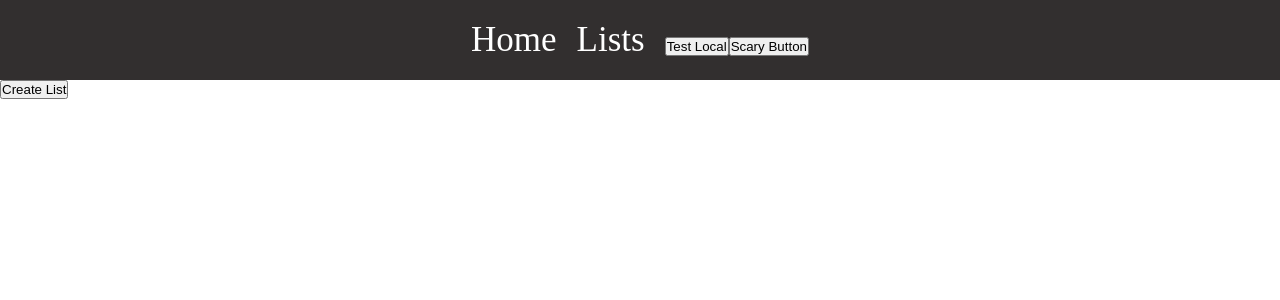
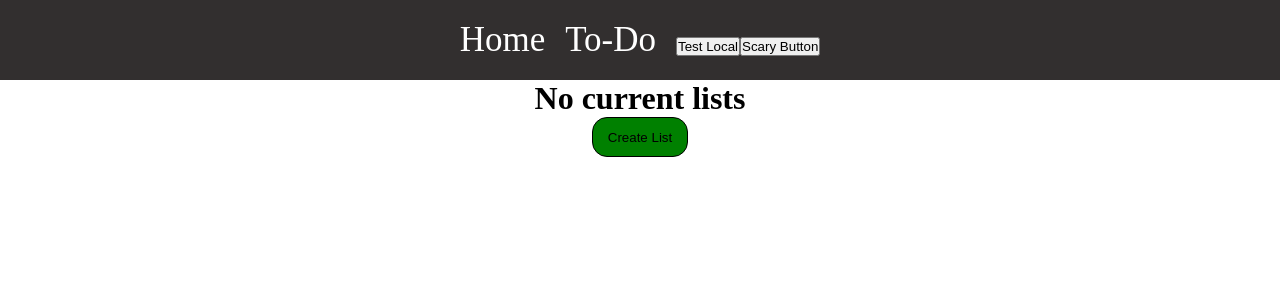
Before and after one commit to trevorfar/To-Do_list, a React (Vite) app in the folder react-app/: page /ListsHome in a window 1280 px wide. Shown: the top 300 px of the page. Built offline with nearby package versions, Linux system fonts and the light colour scheme; no server answers.

Commit message:
almost done

```diff
--- /dev/null
+++ b/react-app/src/Components/ListEndpoint/AddList.tsx
@@ -0,0 +1,39 @@
+import React from 'react';
+import './addList.css'
+interface EmptyProps {
+  setList: React.Dispatch<React.SetStateAction<string[]>>;
+}
+
+const addList = async (setList: React.Dispatch<React.SetStateAction<string[]>>) => {
+  const list_name = window.prompt('Enter List Name:');
+  const user_id = localStorage.getItem('user_id');
+
+  if (list_name && user_id) {
+    const response = await fetch('http://localhost:3300/addList', {
+      method: 'POST',
+      headers: {
+        'Content-Type': 'application/json'
+      },
+      body: JSON.stringify({ user_id, list_name })
+    });
+
+    if (response.ok) {
+      console.log('List added successfully!');
+      console.log("123"+ list_name);
+      setList((prevLists) => [...prevLists, list_name]); // Update state with new list name
+    } else {
+      console.error('Failed to add list:', response.statusText);
+    }
+  }
+};
+
+const AddList: React.FC<EmptyProps> = ({ setList }) => {
+  return (
+    <div className="container">
+      <div><h1>No current lists</h1></div>
+      <button className="Add-List" onClick={() => addList(setList)}>Create List</button>
+      </div>
+      );
+};
+
+export default AddList;
--- a/react-app/src/Components/ListEndpoint/Empty.tsx
+++ /dev/null
@@ -1,35 +0,0 @@
-import React, {useEffect} from 'react';
-const Empty: React.FC = () => {
-
-    const addList = async() =>{
-        const list_name = window.prompt('Enter List Name:');
-        const user_id = localStorage.getItem('user_id');
-
-        if (list_name && user_id) {
-            const response = await fetch('http://localhost:3300/addList', {
-                method: 'POST',
-                headers: {
-                    'Content-Type': 'application/json'
-                },
-                body: JSON.stringify({ user_id, list_name })
-            });
-
-            if (response.ok) {
-                console.log('Task added successfully!');
-                console.log(response);
-            } else {
-                console.error('Failed to add task:', response.statusText);
-            }
-        }
-    };
-
-
-
-
-
-    return (<>
-    <button onClick={addList}>Create List</button>
-    </>)
-}
-
-export default Empty
--- a/react-app/src/Components/ListEndpoint/ListPage.tsx
+++ b/react-app/src/Components/ListEndpoint/ListPage.tsx
@@ -17,7 +17,6 @@ const ListPage: React.FC<ListPageProps> = ({listName, lists}) => {
         <>
             <div className="container">
                 <div className="card-container">
-                <h1>{listName}</h1>
                     <TaskList list={list} listName={listName} />
                     <div className="outside-card">
                     <DropdownButton lists={lists} />
--- a/react-app/src/Components/ListEndpoint/ListsHome.tsx
+++ b/react-app/src/Components/ListEndpoint/ListsHome.tsx
@@ -1,6 +1,6 @@
 import React, { useState, useEffect } from 'react'
 import ListPage from './ListPage';
-import Empty from './Empty'
+import Empty from './AddList'
 
 const ListsHome: React.FC = () => {
     const [lists, setLists] = useState<string[]>([]);
@@ -31,7 +31,7 @@ const ListsHome: React.FC = () => {
     }, [])
 
     if (lists.length === 0) {
-        return <Empty />;
+        return <Empty setList={setLists}/>;
     }
 
 
--- /dev/null
+++ b/react-app/src/Components/ListEndpoint/addList.css
@@ -0,0 +1,20 @@
+.container{
+    display: flex;
+    flex-direction: column;
+    justify-content: center;
+    align-items: center;
+}
+
+.Add-List{
+
+    height: 40px;
+    cursor: pointer;
+    width: auto;
+    border-radius: 15px;
+    border: 1px solid black;
+    background-color: green;
+    padding: 0 15px;
+    display: flex;
+    justify-content: center;
+    align-items: center;
+}
--- a/react-app/src/Components/Navbar/Navbar.tsx
+++ b/react-app/src/Components/Navbar/Navbar.tsx
@@ -1,11 +1,10 @@
-  import React, {useState, useEffect } from 'react';
+  import React, {useEffect} from 'react';
   import { NavLink } from 'react-router-dom';
   import './navbar.css';
 
 
 
   const Navbar: React.FC = () => {
-    const [tasks, setTasks] = useState<string[]>([]);
     const testButton =  () => {
       for (let i = 0; i < localStorage.length; i++) {
         const key = localStorage.key(i);
@@ -34,8 +33,6 @@
 
           if (response.ok) {
               console.log('Task Queried successfully!');
-              const responseData = await response.json();
-              setTasks(responseData.listNames);
               } else {
               console.error('Failed to query:', response.statusText);
           }
@@ -52,13 +49,11 @@
               Home
             </NavLink>
           </li>
-          {/* {tasks.length > 0 && ( */}
             <li>
               <NavLink to={`/ListsHome`} className="active-link">
-                Lists
+                To-Do
               </NavLink>
             </li>
-          {/* )} */}
           <li>
           <button onClick={testButton}>Test Local</button>
           <button onClick={scaryTestButton} >Scary Button </button>
```
